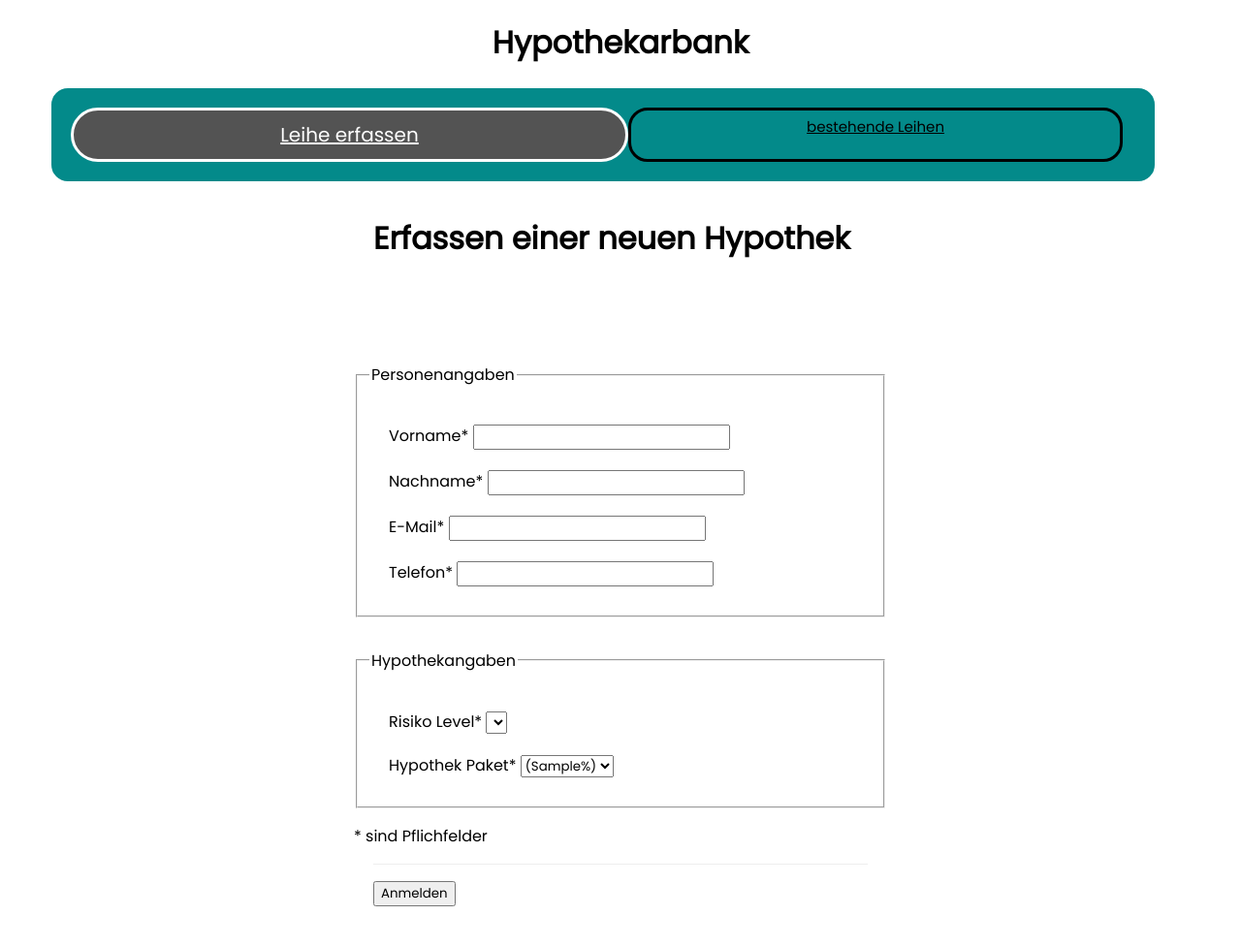
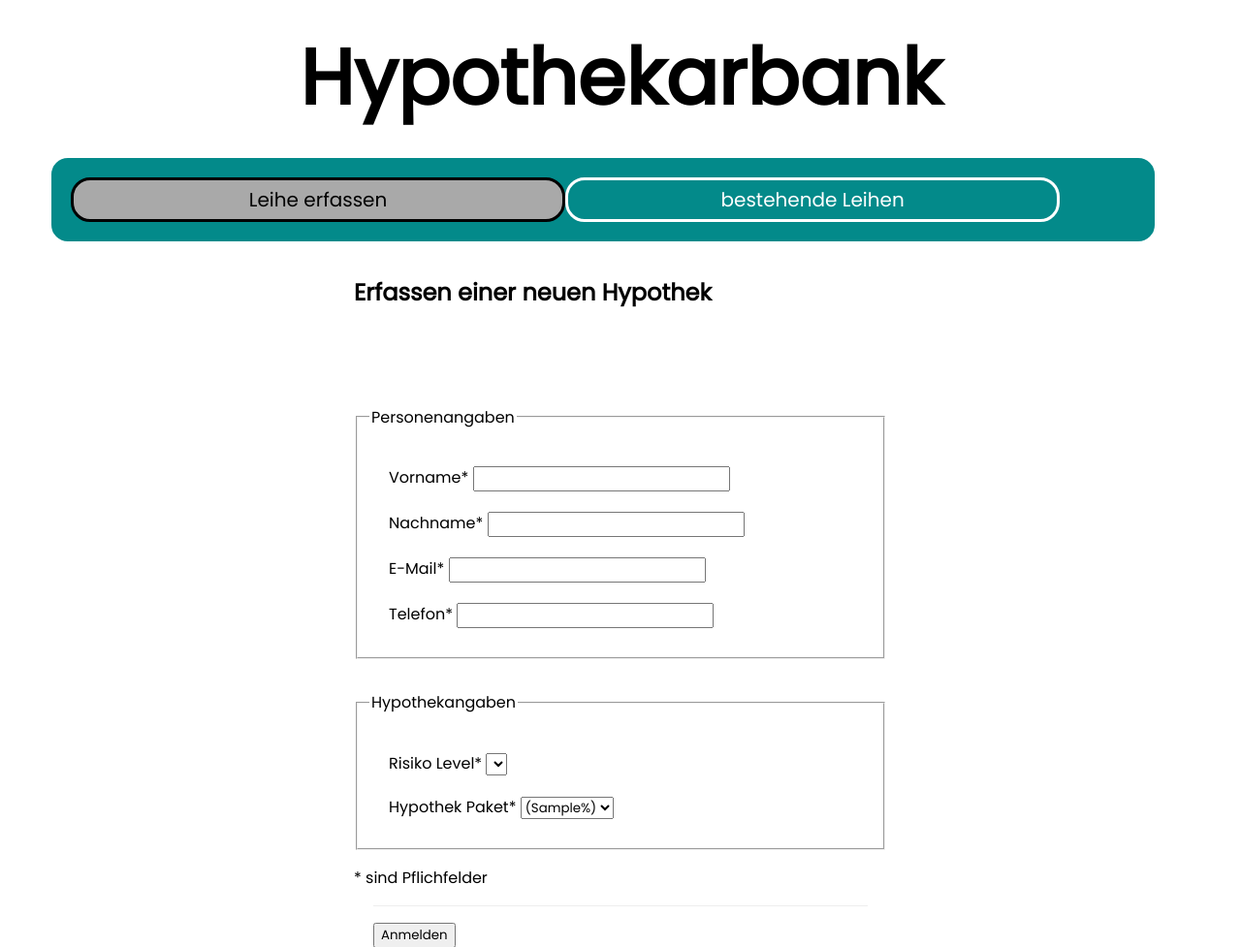
Before and after one commit to Manuel-Schmid/M307Project, a PHP site: page /Views/createMortgageView.php in a window 1280 px wide. Shown: the top 977 px of the page at 97% size. Before the commit the page ends 935 px from the top, so only its background shows below. Run offline with PHP 8.4, Linux system fonts and the light colour scheme; tables that the repository leaves empty or names only in its code hold one stand-in row (values such as "Sample post"); data that the repository does not hold is empty.

Commit message:
finished style V2.0

```diff
--- a/Views/createMortgageView.php
+++ b/Views/createMortgageView.php
@@ -71,7 +71,7 @@ if ($_SERVER['REQUEST_METHOD'] === 'POST') {
 <body>
 
 <div>
-    <h1 class="text-center">Hypothekarbank</h1>
+    <h1>Hypothekarbank</h1>
     <nav>
         <a href="createMortgageView.php" class="selected-menue-bar text-center">Leihe erfassen</a>
         <a href="existingMortgagesView.php" class="menu-bar text-center">bestehende Leihen</a>
@@ -81,7 +81,7 @@ if ($_SERVER['REQUEST_METHOD'] === 'POST') {
     <?php
     require("../Models/CRUD.php");
     ?>
-    <h1 class = "form-title">Erfassen einer neuen Hypothek</h1>
+    <h2 class = "form-title">Erfassen einer neuen Hypothek</h2>
     <?php if ($noError): ?>
 
         <p1 class=success>Speichern der Hypothek erfolgreich</p1>
--- a/Views/css/global.css
+++ b/Views/css/global.css
@@ -18,6 +18,8 @@ body{
 
 h1{
     margin: 20px;
+    font-size: 80px;
+    text-align: center;
 }
 
 button{
@@ -50,12 +52,13 @@ button{
 
 .edit-btn {
     background-color: #038a8a;
-    border: none;
+    border-radius: 20px;
+    border-color: #038a8a;
     color: white;
-    padding: 8px 15px;
     text-align: center;
     text-decoration: none;
-    display: inline-block;
+
+
     /*font-size: 16px;*/
 }
 
@@ -80,23 +83,25 @@ nav{
 }
 
 a:hover{
-    width: 45%;
+    width:45%;
     background-color: #04aaaa;
-    font-size: 15px;
+    font-size: 20px;
     color: white;
     border: solid;
     border-radius: 20px;
     padding: 5px;
+    text-decoration: none;
 }
 
 a{
     width:45%;
     background-color: #038a8a;
-    font-size: 15px;
-    color: black;
+    font-size: 20px;
+    color: white;
     border: solid;
     border-radius: 20px;
     padding: 5px;
+    text-decoration: none;
 
 }
 
@@ -105,12 +110,12 @@ div{
 }
 
 .selected-menue-bar{
-    width: 50%;
-    background-color: #535353;
+    width:45%;
+    background-color:darkgray;
     font-size: 20px;
-    color: white;
+    color: black;
     border: solid;
-    border-radius: 40px;
-    padding: 10px;
-
+    border-radius: 20px;
+    padding: 5px;
+    text-decoration:none;
 }
--- a/Views/existingMortgagesView.php
+++ b/Views/existingMortgagesView.php
@@ -13,7 +13,7 @@
 <body>
 
 <div>
-    <h1 class="text-center">Hypothekarbank</h1>
+    <h1>Hypothekarbank</h1>
     <nav>
         <a href="createMortgageView.php" class="menu-bar text-center">Leihe erfassen</a>
         <a href="existingMortgagesView.php" class="selected-menue-bar text-center">bestehende Leihen</a>
--- a/Views/updateMortgageView.php
+++ b/Views/updateMortgageView.php
@@ -22,7 +22,7 @@
 <body>
 
 <div>
-    <h1 class="text-center">Hypothekarbank</h1>
+    <h1>Hypothekarbank</h1>
     <nav>
         <a href="createMortgageView.php" class="menu-bar text-center">Leihe erfassen</a>
         <a href="existingMortgagesView.php" class="menu-bar text-center">bestehende Leihen</a>
--- a/index.php
+++ b/index.php
@@ -11,7 +11,7 @@
 </head>
 <body>
 <div>
-    <h1 class="text-center">Hypothekarbank</h1>
+    <h1>Hypothekarbank</h1>
     <nav>
         <a href="Views/createMortgageView.php" class="menu-bar text-center">Leihe erfassen</a>
         <a href="Views/existingMortgagesView.php" class="menu-bar text-center">bestehende Leihen</a>
```
